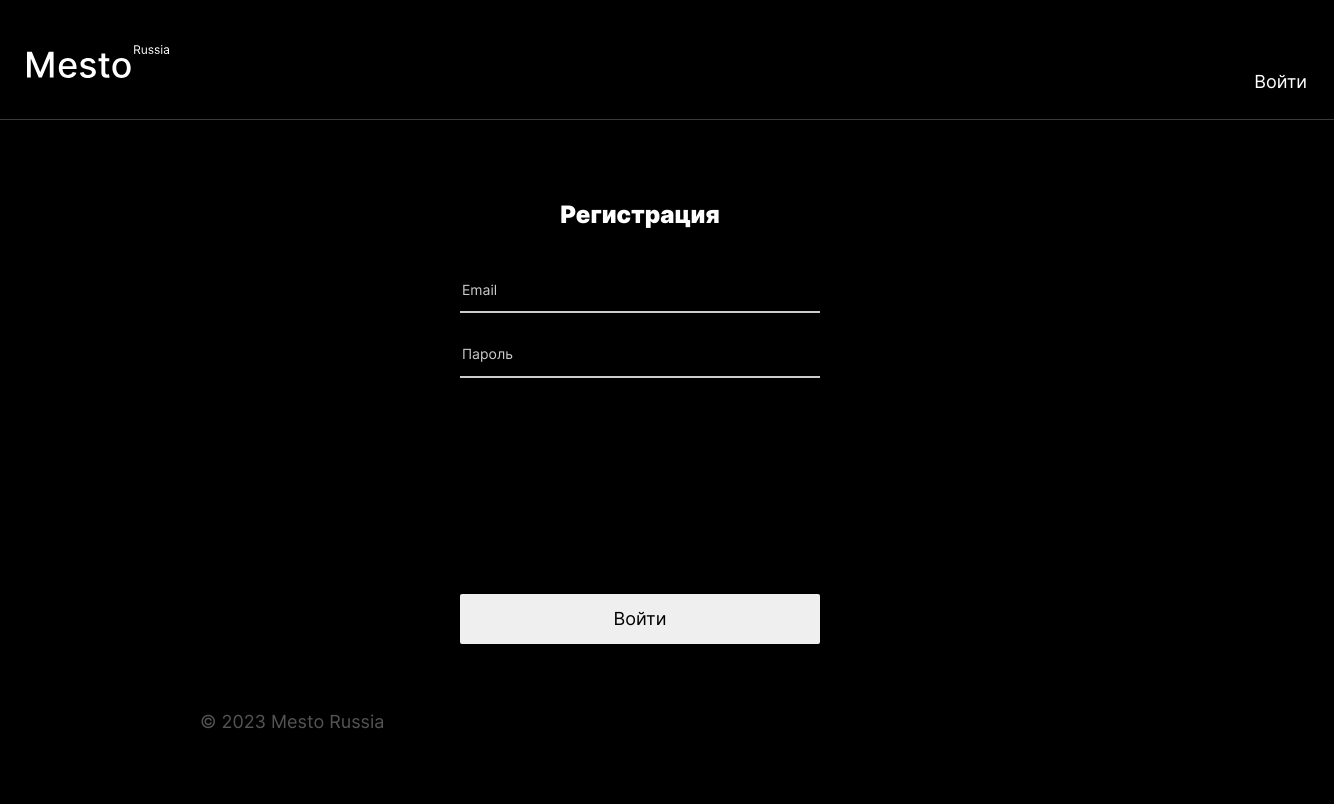
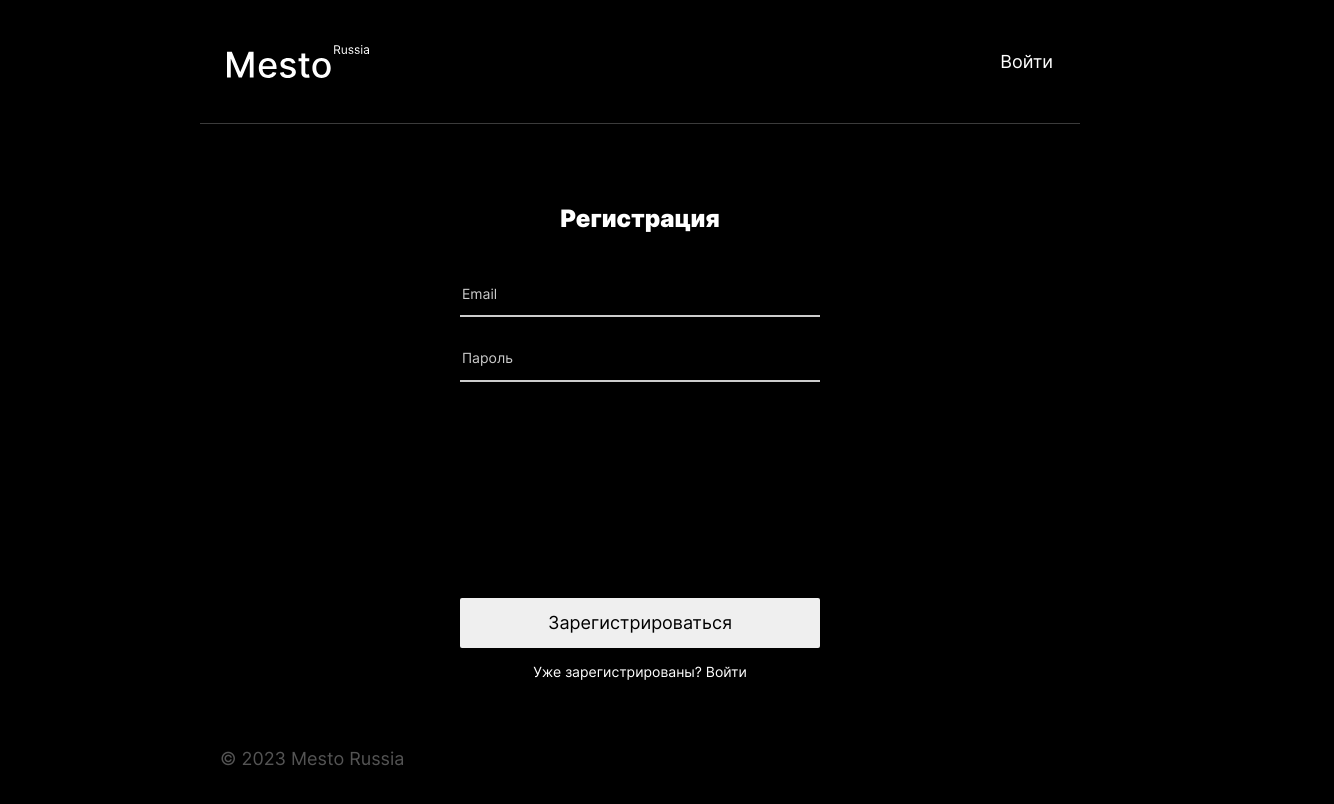
Before and after one commit to OddyHater/react-mesto-auth, a React (Create React App) app: page /sign-up in a window 1280 px wide. Shown: the top 804 px of the page, 1334 px wide, since content can reach past the window. Built offline with nearby package versions, Linux system fonts and the light colour scheme; no server answers.

Commit message:
fix: root styles

```diff
--- a/src/blocks/footer/footer.css
+++ b/src/blocks/footer/footer.css
@@ -1,7 +1,7 @@
 .footer {
-  max-width: 880px;
-  margin: 0 auto;
+  position: absolute;
   padding: 67px 20px 60px 20px;
+  bottom: 0;
 }
 
 @media screen and (max-width: 426px) {
--- a/src/blocks/header/header.css
+++ b/src/blocks/header/header.css
@@ -1,9 +1,9 @@
 .header {
+  box-sizing: border-box;
   display: flex;
   justify-content: space-between;
   width: 100%;
-  min-height: 74px;
-  padding: 0 27px;
+  padding: 45px 27px;
   padding-top: 45px;
   border-bottom: rgba(84, 84, 84, .7) 1px solid;
 }
--- /dev/null
+++ b/src/blocks/login/__description/login__description.css
@@ -0,0 +1,12 @@
+.login__description {
+  margin: 0 auto;
+  margin-top: 15px;
+  color: #fff;
+  font-size: 14px;
+  line-height: 17px;
+  text-decoration: none;
+}
+
+.login__description:hover {
+  text-decoration: underline;
+}
--- a/src/blocks/popup/popup.css
+++ b/src/blocks/popup/popup.css
@@ -7,7 +7,7 @@
   right: 0;
   bottom: 0;
   left: 0;
-  width: 100%;
+  max-width: 100%;
   height: 100vh;
   background-color: rgba(0, 0, 0, .5);
   opacity: 0;
--- a/src/blocks/root/root.css
+++ b/src/blocks/root/root.css
@@ -1,3 +1,9 @@
 #root {
-  width: 100%;
+  position: relative;
+  max-width: 880px;
+  margin: 0 auto;
+  min-height: 100vh;
+  box-sizing: border-box;
+
+  padding-bottom: 150px;
 }
--- a/src/components/Register/Register.js
+++ b/src/components/Register/Register.js
@@ -1,5 +1,6 @@
 import React from 'react';
 import { useState} from 'react';
+import { Link } from 'react-router-dom';
 
 const Register = ({onSubmit}) => {
   const [formValue, setFormValue] = useState({
@@ -47,8 +48,9 @@ const Register = ({onSubmit}) => {
           value="Submit"
           className="login__submit"
         >
-          Войти
+          Зарегистрироваться
         </button>
+        <Link to="/sign-in" className="login__description">Уже зарегистрированы? Войти</Link>
       </form>
     </div>
   );
--- a/src/index.css
+++ b/src/index.css
@@ -57,6 +57,7 @@
 @import url(./blocks/login/__title/login__title.css);
 @import url(./blocks/login/__input/login__input.css);
 @import url(./blocks/login/__submit/login__submit.css);
+@import url(./blocks/login/__description/login__description.css);
 @import url(./blocks/login/__input/_type/login__input_type_email.css);
 @import url(./blocks/login/__input/_type/login__input_type_password.css);
 /*LOGIN*/
```
